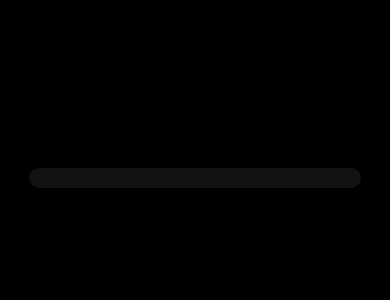
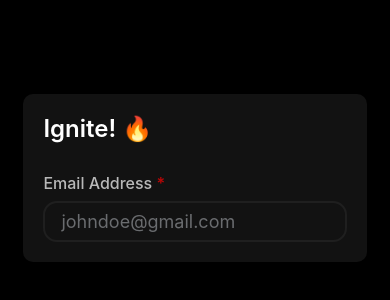
Before and after one commit to chuchrahimanshu/cooders.mobile, a React Native app: screen /authenticate in a window 390 px wide. Shown: the part 244-544 px from the top of the page. Built offline with nearby package versions, Linux system fonts and the light colour scheme.

Commit message:
Create all Components related to Form Input

```diff
--- /dev/null
+++ b/src/components/form/FormContainer.tsx
@@ -0,0 +1,29 @@
+import React, { ReactNode } from "react";
+import { StyleSheet, Text, View } from "react-native";
+
+const FormContainer: React.FC<{ children: ReactNode }> = ({ children }) => {
+  return (
+    <View style={styles.container}>
+      <Text style={styles.title}>Ignite! 🔥</Text>
+      {children}
+    </View>
+  );
+};
+
+const styles = StyleSheet.create({
+  container: {
+    height: "auto",
+    width: "88%",
+    backgroundColor: "#121212",
+    padding: 20,
+    borderRadius: 10,
+  },
+  title: {
+    color: "#ffffff",
+    fontSize: 24,
+    fontWeight: "600",
+    marginBottom: 30,
+  },
+});
+
+export default FormContainer;
--- /dev/null
+++ b/src/components/form/Input.tsx
@@ -0,0 +1,54 @@
+import React, { useState } from "react";
+import { StyleSheet, TextInput } from "react-native";
+import { InputPropsInterface } from "../../types/global";
+
+const Input: React.FC<InputPropsInterface> = ({
+  placeholder,
+  value,
+  onChangeText,
+  editable,
+  key,
+}) => {
+  const [inputFocus, setInputFocus] = useState(false);
+
+  const onFocusHandler = () => {
+    setInputFocus(true);
+  };
+
+  const onBlurHandler = () => {
+    setInputFocus(false);
+  };
+
+  return (
+    <TextInput
+      style={[styles.input, inputFocus && styles.focusStyles]}
+      placeholderTextColor="#6a6c6f"
+      cursorColor="#eeeeee"
+      placeholder={placeholder}
+      onFocus={onFocusHandler}
+      onBlur={onBlurHandler}
+      editable={editable}
+      value={value}
+      onChangeText={onChangeText?.bind(this, key)}
+    />
+  );
+};
+
+const styles = StyleSheet.create({
+  input: {
+    backgroundColor: "transparent",
+    borderWidth: 2,
+    borderColor: "#1f1f1f",
+    borderRadius: 14,
+    paddingVertical: 8,
+    paddingHorizontal: 16,
+    color: "#ffffff",
+    fontSize: 18,
+    fontWeight: "400",
+  },
+  focusStyles: {
+    borderColor: "#39ff14",
+  },
+});
+
+export default Input;
--- /dev/null
+++ b/src/components/form/InputContainer.tsx
@@ -0,0 +1,36 @@
+import React from "react";
+import { InputContainerPropsInterface } from "../../types/global";
+import Label from "./Label";
+import Input from "./Input";
+import { StyleSheet, View } from "react-native";
+
+const InputContainer: React.FC<InputContainerPropsInterface> = ({
+  editable,
+  key,
+  onChangeText,
+  placeholder,
+  required,
+  title,
+  value,
+}) => {
+  return (
+    <View style={styles.container}>
+      <Label title={title} required={required} />
+      <Input
+        editable={editable}
+        key={key}
+        onChangeText={onChangeText}
+        placeholder={placeholder}
+        value={value}
+      />
+    </View>
+  );
+};
+
+const styles = StyleSheet.create({
+  container: {
+    rowGap: 8,
+  },
+});
+
+export default InputContainer;
--- /dev/null
+++ b/src/components/form/Label.tsx
@@ -0,0 +1,27 @@
+import React from "react";
+import { LablePropsInterface } from "../../types/global";
+import { StyleSheet, Text } from "react-native";
+
+const Label: React.FC<LablePropsInterface> = ({ title, required }) => {
+  return (
+    <Text style={styles.label}>
+      {title} {required && <Text style={styles.labelRequired}>*</Text>}
+    </Text>
+  );
+};
+
+const styles = StyleSheet.create({
+  label: {
+    color: "#ffffff",
+    fontSize: 16,
+    opacity: 0.7,
+    fontWeight: "500",
+  },
+  labelRequired: {
+    color: "#ff0000",
+    fontWeight: "600",
+    fontSize: 16,
+  },
+});
+
+export default Label;
--- a/src/screens/authentication/Authenticate.tsx
+++ b/src/screens/authentication/Authenticate.tsx
@@ -1,11 +1,33 @@
-import React from "react";
-import { StyleSheet, Text, View } from "react-native";
+import React, { useState } from "react";
+import { StyleSheet, Text, TextInput, View } from "react-native";
 import { SafeAreaView } from "react-native-safe-area-context";
+import FormContainer from "../../components/form/FormContainer";
+import InputContainer from "../../components/form/InputContainer";
+import { AuthenticateStateInterface } from "../../types/global";
 
 const Authenticate: React.FC = () => {
+  const initialState: AuthenticateStateInterface = {
+    email: "",
+  };
+
+  const [formData, setFormData] = useState(initialState);
+  const onChangeTextHandler = (key: string, value: string) => {
+    setFormData((prevState) => ({ ...prevState, [key]: value }));
+  };
+
   return (
     <SafeAreaView style={styles.display}>
-      <View style={styles.container}></View>
+      <FormContainer>
+        <InputContainer
+          editable={true}
+          key="email"
+          placeholder="johndoe@gmail.com"
+          required={true}
+          title="Email Address"
+          value={formData.email}
+          onChangeText={onChangeTextHandler}
+        />
+      </FormContainer>
     </SafeAreaView>
   );
 };
@@ -18,13 +40,6 @@ const styles = StyleSheet.create({
     justifyContent: "center",
     position: "relative",
   },
-  container: {
-    height: "auto",
-    width: "85%",
-    backgroundColor: "#121212",
-    padding: 10,
-    borderRadius: 10,
-  },
 });
 
 export default Authenticate;
```
Also changed, not shown: src/types/global.d.ts (added, +30 -0 lines).
